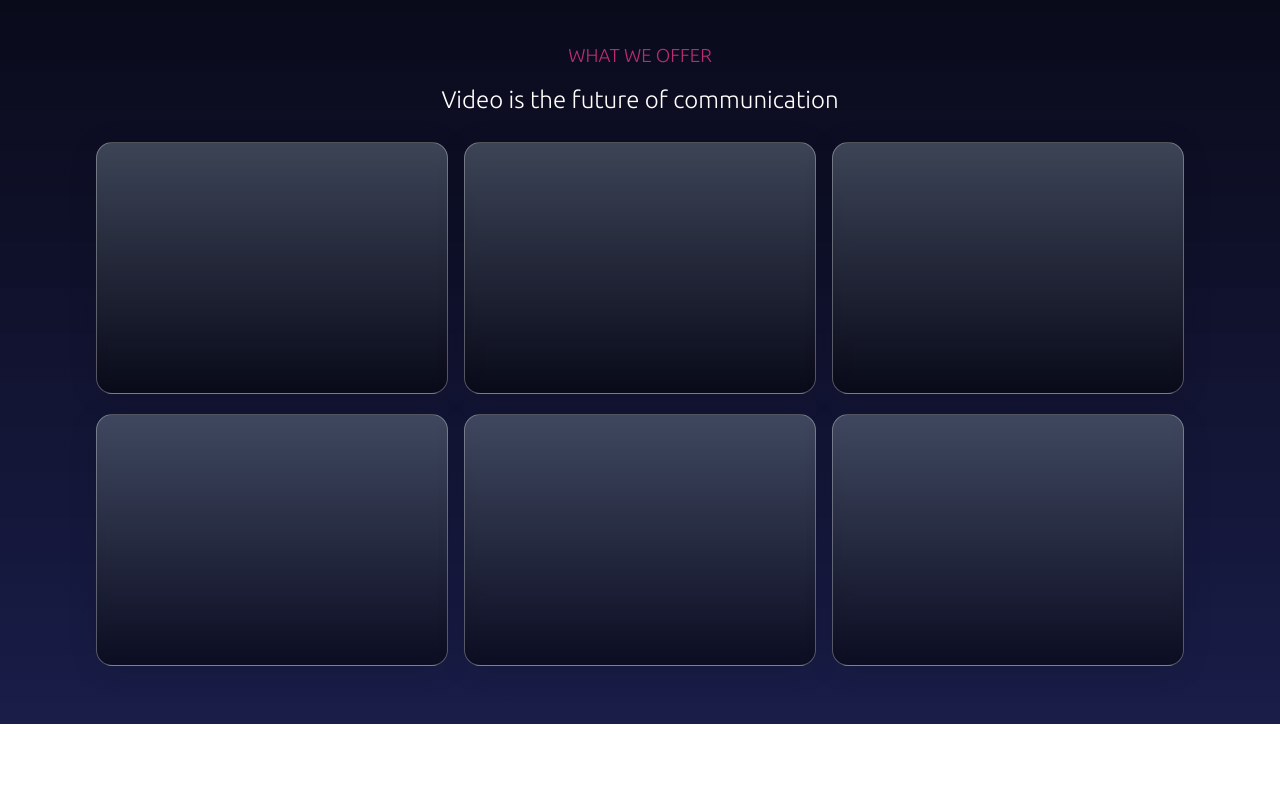
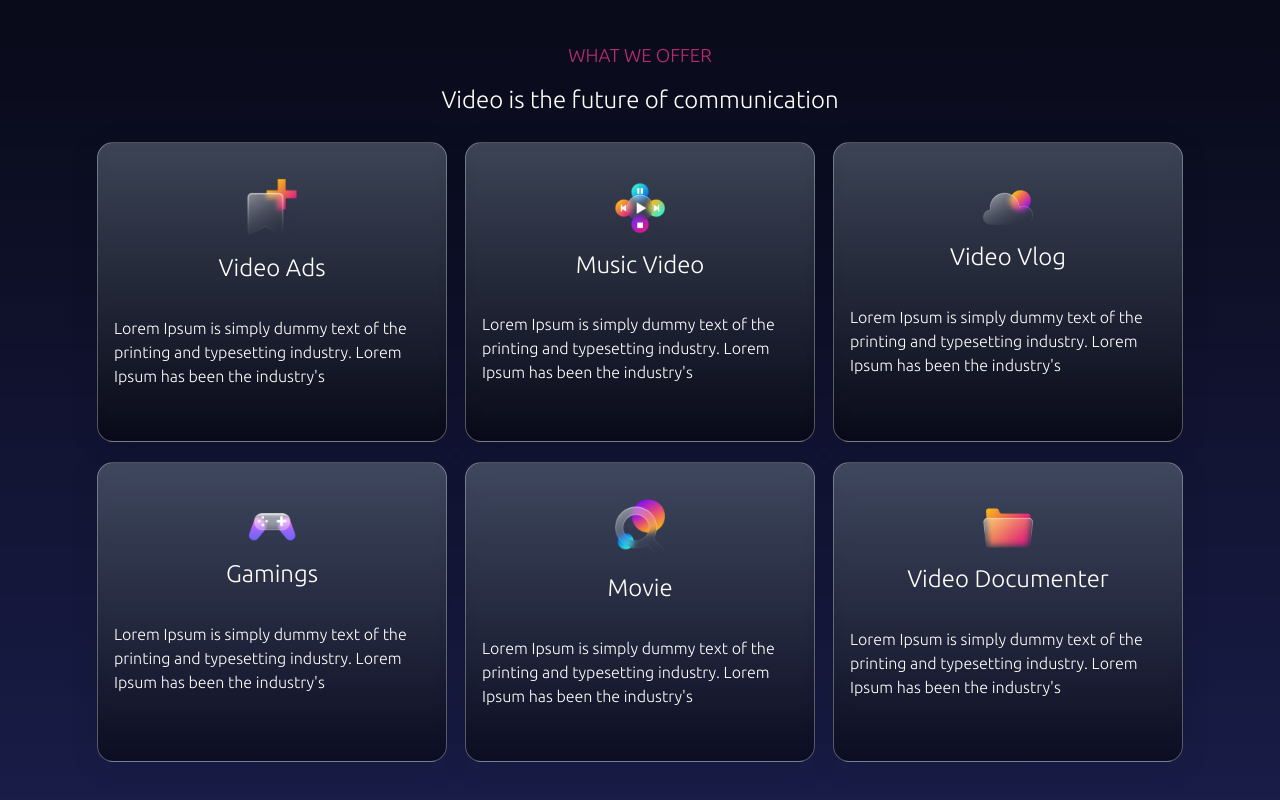
Before and after one commit to zaykha/Cinevox, a React (Vite) app in the folder Cinevox/: page / in a window 1280 px wide. Shown: the part 1476-2276 px from the top of the page. Before the commit the page ends 2200 px from the top, so only its background shows below. Built offline with nearby package versions, Linux system fonts and the light colour scheme.

Commit message:
Hero 1.5

```diff
--- a/Cinevox/src/Components/HomePage/HeroComp.jsx
+++ b/Cinevox/src/Components/HomePage/HeroComp.jsx
@@ -1,7 +1,13 @@
 import React from 'react'
-import { GlossCard, Herodiv, HeroP, HeroPhrase, LandingDiv, LContent, LContentDiv1, LcontentDiv2, Lgrid, Lh3, Lheader, Lmedia, Overlay, PromoComponents, PromoDiv, VidDiv } from './HeroCompelement';
+import { GlossCard, GlossImg, Herodiv, HeroP, HeroPhrase, LandingDiv, LContent, LContentDiv1, LcontentDiv2, Lgrid, Lh3, Lheader, Lmedia, Overlay, PromoComponents, PromoDiv, VidDiv } from './HeroCompelement';
 import video from '../../../src/H123.mp4';
 import video1 from '../../../src/Hero-video.mp4';
+import videoads from '../../../src/pics/landing/vid-ads.png';
+import MV from '../../../src/pics/landing/music-video.png';
+import videoVlog from '../../../src/pics/landing/video-blog.png';
+import Gaming from '../../../src/pics/landing/gaming.png';
+import Movie from '../../../src/pics/landing/movie.png';
+import videoDocumenter from '../../../src/pics/landing/video-documentor.png';
 
 const HeroComp = () => {
   return (
@@ -49,12 +55,36 @@ const HeroComp = () => {
                     <h2>Video is the future of communication</h2>
                 </Lheader>
                 <Lgrid>
-                    <GlossCard></GlossCard>
-                    <GlossCard></GlossCard>
-                    <GlossCard></GlossCard>
-                    <GlossCard></GlossCard>
-                    <GlossCard></GlossCard>
-                    <GlossCard></GlossCard>
+                    <GlossCard>
+                        <GlossImg src={videoads}></GlossImg>
+                        <h2>Video Ads</h2>
+                        <p>Lorem Ipsum is simply dummy text of the printing and typesetting industry. Lorem Ipsum has been the industry's </p>
+                    </GlossCard>
+                    <GlossCard>
+                        <GlossImg src={MV}></GlossImg>
+                        <h2>Music Video</h2>
+                        <p>Lorem Ipsum is simply dummy text of the printing and typesetting industry. Lorem Ipsum has been the industry's </p>
+                    </GlossCard>
+                    <GlossCard>
+                        <GlossImg src={videoVlog}></GlossImg>
+                        <h2>Video Vlog</h2>
+                        <p>Lorem Ipsum is simply dummy text of the printing and typesetting industry. Lorem Ipsum has been the industry's </p>
+                    </GlossCard>
+                    <GlossCard>
+                        <GlossImg src={Gaming}></GlossImg>
+                        <h2>Gamings</h2>
+                        <p>Lorem Ipsum is simply dummy text of the printing and typesetting industry. Lorem Ipsum has been the industry's </p>
+                    </GlossCard>
+                    <GlossCard>
+                        <GlossImg src={Movie}></GlossImg>
+                        <h2>Movie</h2>
+                        <p>Lorem Ipsum is simply dummy text of the printing and typesetting industry. Lorem Ipsum has been the industry's </p>
+                    </GlossCard>
+                    <GlossCard>
+                        <GlossImg src={videoDocumenter}></GlossImg>
+                        <h2>Video Documenter</h2>
+                        <p>Lorem Ipsum is simply dummy text of the printing and typesetting industry. Lorem Ipsum has been the industry's </p>
+                    </GlossCard>
                 </Lgrid>
         </LcontentDiv2>
     </LandingDiv>
--- a/Cinevox/src/Components/HomePage/HeroCompelement.jsx
+++ b/Cinevox/src/Components/HomePage/HeroCompelement.jsx
@@ -190,12 +190,24 @@ export const Lgrid = styled.div`
 export const GlossCard = styled.div`
     width: 350px;
     margin: 10px auto;
-    height: 250px;
+    height: 300px;
     background: linear-gradient(0deg, rgba(0,0,0,0.5)  0%,  rgba(108,122,137,0.5) 100%);
     border-radius: 16px;
     box-shadow: 0 4px 30px rgba(0, 0, 0, 0.1);
     backdrop-filter: blur(5px);
     -webkit-backdrop-filter: blur(5px);
     border: 1px solid rgba(255, 255, 255, 0.3);
+    display: flex;
+    align-items: center;
+    justify-content: center;
+    flex-direction: column;
+    box-sizing: border-box;
+    padding: 1rem;
+    color: white;
+
     // border: 1px solid red;
 `;
+export const GlossImg = styled.img`
+    width: 50px;
+    // height: 50px;
+`;
```
